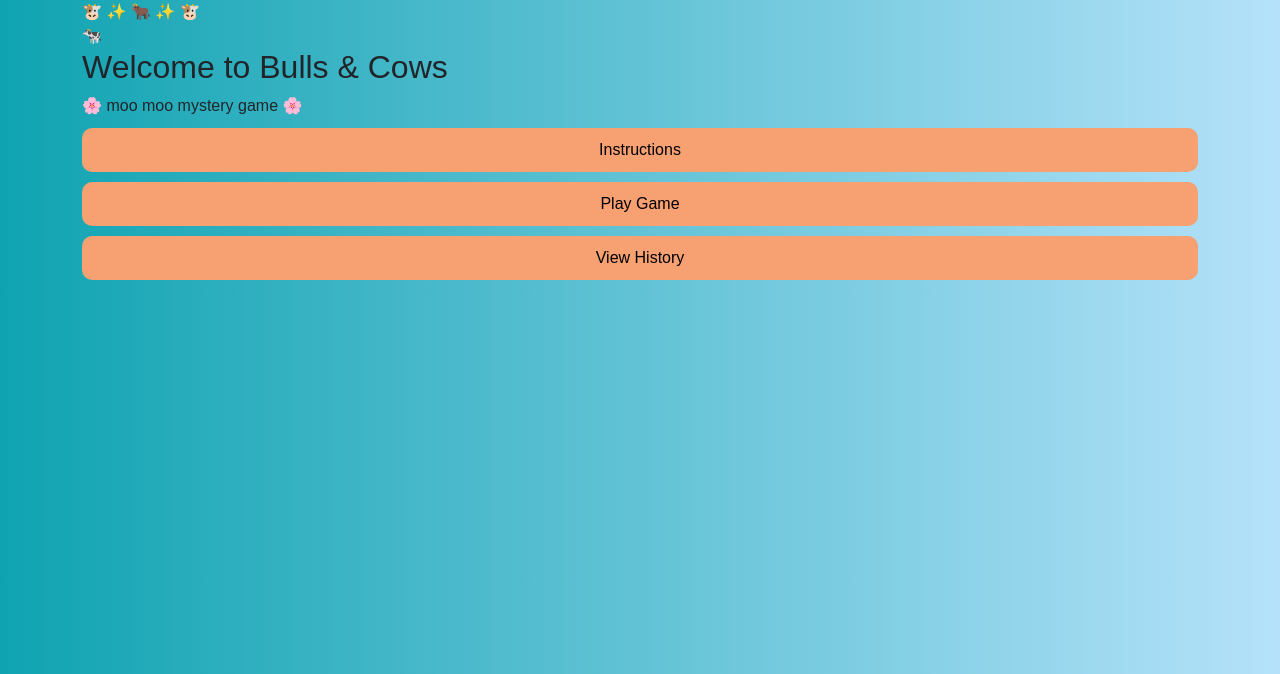
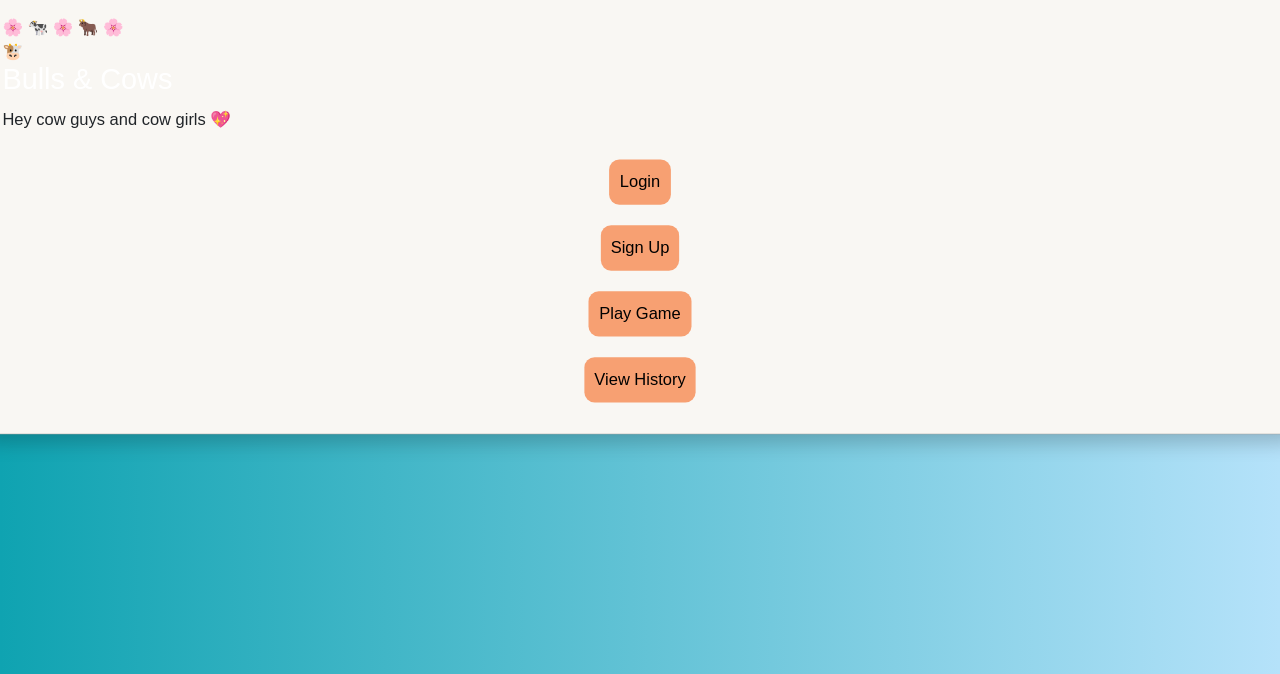
Before and after one commit to RPM2626/Code-Ranchh, a Python web app: template app/templates/index.html in a window 1280 px wide. Shown: the top 674 px of the page. Run offline with Jinja, Linux system fonts and the light colour scheme; the template is opened without the code that fills it, so the values that code supplies are empty; some libraries are stand-ins or nearby versions.

Commit message:
Update index.html

```diff
--- a/app/templates/index.html
+++ b/app/templates/index.html
@@ -1,14 +1,17 @@
 {% extends "base.html" %}
 
 {% block content %}
-<div class="container">
-    <div class="animal-banner">🐮 ✨ 🐂 ✨ 🐮</div>
-    <div class="logo">🐄</div>
-    <h2>Welcome to Bulls & Cows</h2>
-    <div class="cute-row">🌸 moo moo mystery game 🌸</div>
+<div class="page-wrap">
+    <div class="card home-card">
+        <div class="animal-banner">🌸 🐄 🌸 🐂 🌸</div>
+        <div class="logo-circle">🐮</div>
+        <h1 class="title">Bulls & Cows</h1>
+        <p class="subtitle">Hey cow guys and cow girls 💖</p>
 
-    <a class="btn" href="{{ url_for('game_views.login') }}">Instructions</a>
-    <a class="btn" href="{{ url_for('game_views.game') }}">Play Game</a>
-    <a class="btn btn-secondary" href="{{ url_for('game_views.history_page') }}">View History</a>
+        <a href="/login" class="btn">Login</a>
+        <a href="/register" class="btn btn-secondary">Sign Up</a>
+        <a href="/game" class="btn btn-soft">Play Game</a>
+        <a href="/history" class="btn btn-soft">View History</a>
+    </div>
 </div>
 {% endblock %}
```
